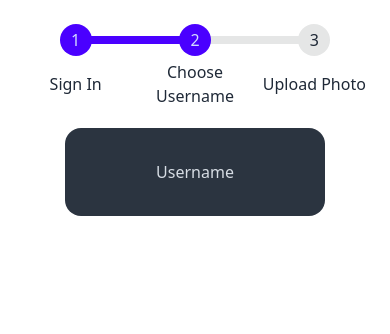
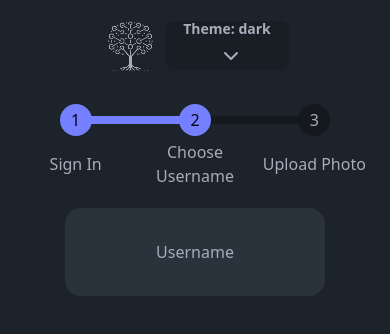
Before and after one commit to parseen254/LinkTreeClone, a SvelteKit app: page /login/username in a window 390 px wide. Shown: the top 334 px of the page. Built offline with nearby package versions, Linux system fonts and the light colour scheme.

Commit message:
refactor: Fix theme not applying universally and make logo responsive

```diff
--- a/src/lib/components/Logo.svelte
+++ b/src/lib/components/Logo.svelte
@@ -1,10 +1,14 @@
+<script lang="ts">
+  export let className: string = '';
+</script>
+
 <div class="flex flex-col justify-center items-center">
   <svg
     width="288"
     height="288"
     viewBox="0 0 288 288"
     xmlns="http://www.w3.org/2000/svg"
-    class="w-72 h-72"
+    class={className}
   >
     <defs>
       <filter id="colorFilter">
--- a/src/lib/components/ThemeController.svelte
+++ b/src/lib/components/ThemeController.svelte
@@ -26,17 +26,17 @@
   const handleThemeChange = (event: Event) => {
     const target = event.target as HTMLInputElement;
     if (target.checked) {
-      const newTheme = target.value;
-      theme.set(newTheme);
-      localStorage.setItem("theme", newTheme);
+      currentTheme = target.value;
+      theme.set(currentTheme);
+      localStorage.setItem("theme", currentTheme);
     }
   };
 </script>
 
 <div class="dropdown">
-  <div tabindex="0" role="button" class="btn btn-lg m-1">
+  <div tabindex="0" role="button" class="btn m-1">
     Theme: {currentTheme}
-    <ChevronDown />
+    <ChevronDown class="ml-2 w-6 h-6" />
   </div>
   <ul
     class="dropdown-content bg-base-300 rounded-box z-[1] w-52 p-2 shadow-2xl block"
--- a/src/routes/+layout.svelte
+++ b/src/routes/+layout.svelte
@@ -1,7 +1,13 @@
 <script lang="ts">
+  import Logo from "$lib/components/Logo.svelte";
+  import ThemeController from "$lib/components/ThemeController.svelte";
   import "../app.css";
 </script>
 
 <div class="flex flex-col min-h-screen">
+  <nav class="flex justify-between pt-4 px-[25%] w-full">
+    <Logo className="w-16 h-16 rounded-full" />
+    <ThemeController />
+  </nav>
   <slot />
 </div>
```
